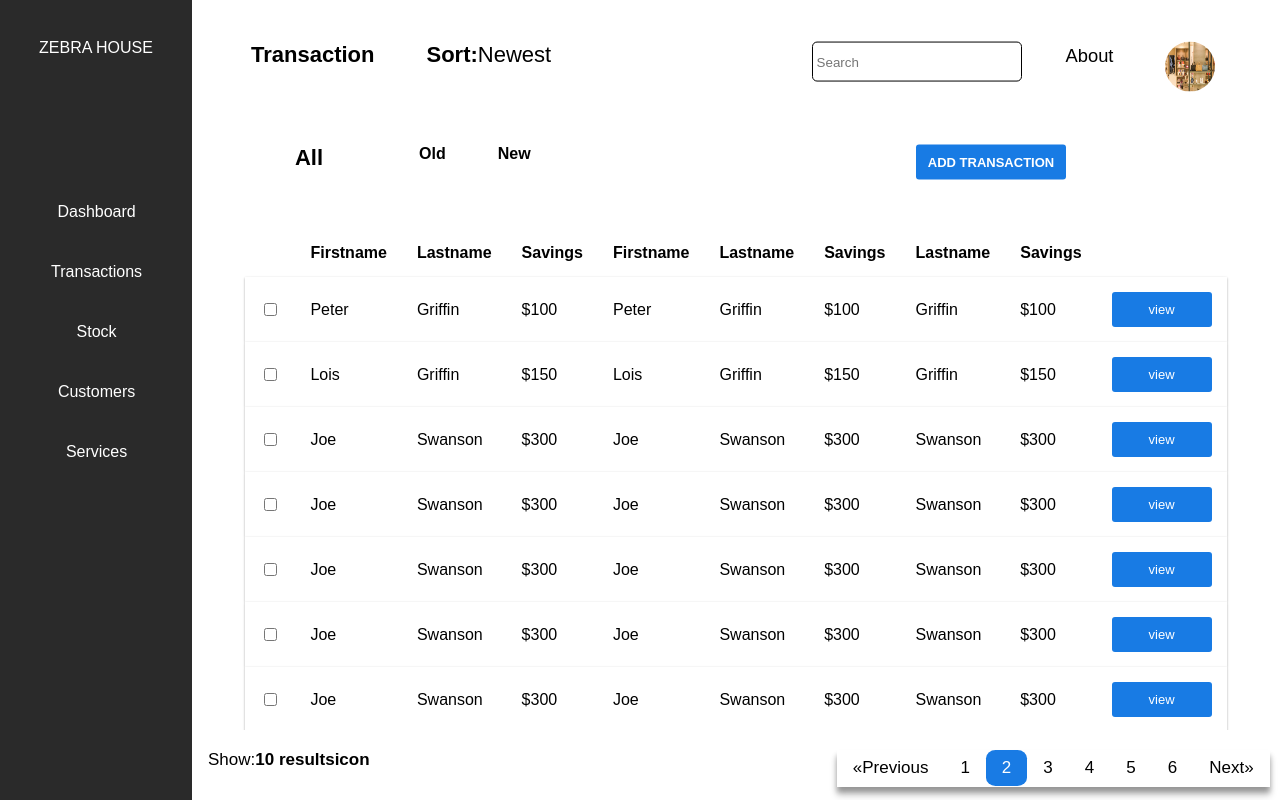
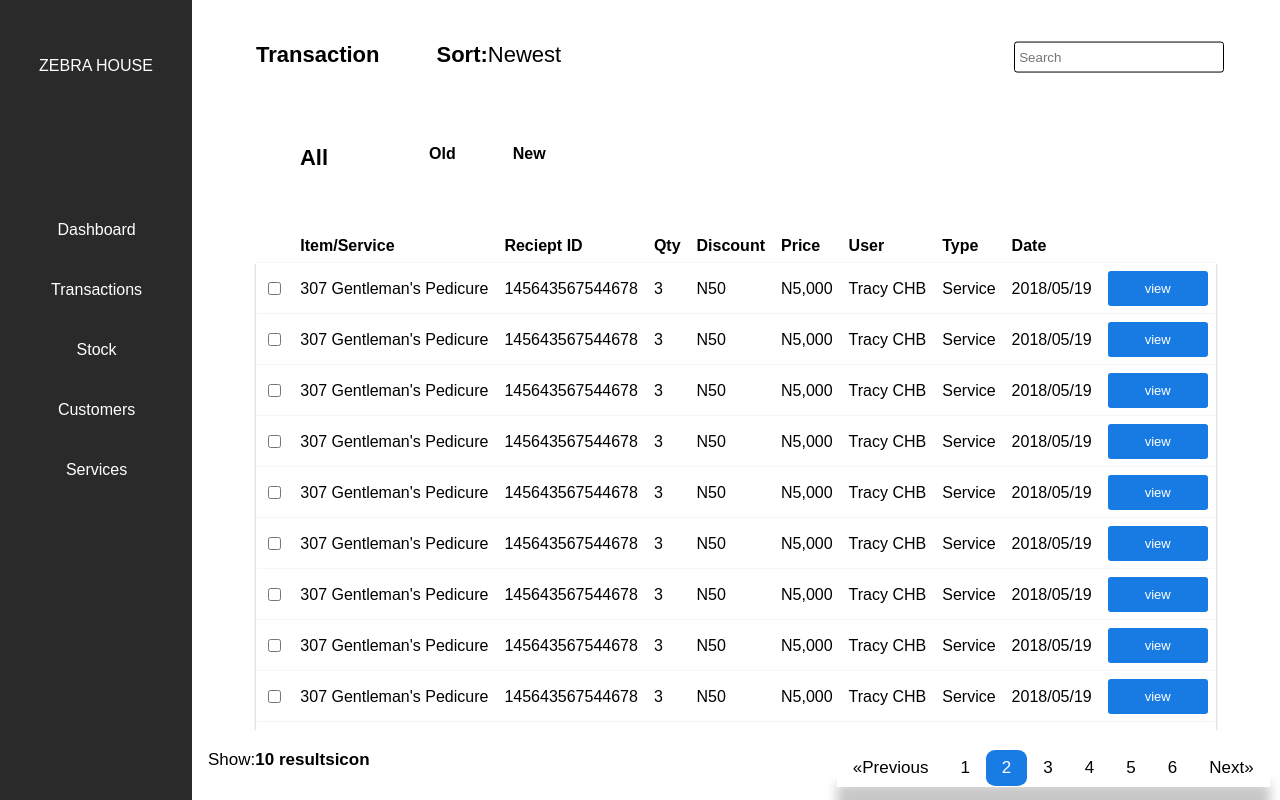
Before and after one commit to jeff-ofobrukweta/zebrahouse, a React (Create React App) app: page /transactions in a window 1280 px wide. Built offline with nearby package versions, Linux system fonts and the light colour scheme.

Commit message:
print action

```diff
--- a/src/App.css
+++ b/src/App.css
@@ -0,0 +1,2 @@
+/* https://www.youtube.com/watch?v=Kyx2PsuwomE */
+/* docker-learning */
--- a/src/Navbar/Navbar.css
+++ b/src/Navbar/Navbar.css
@@ -8,7 +8,7 @@ ul {
 
 li {
     float: left;
-    padding-left: 20px;
+    padding-left: 25px;
 }
 
 li a {
@@ -51,7 +51,7 @@ li a {
     transition: transform 0.75s, -webkit-transform 0.75s;
     max-width: 100%;
     min-height:100%;
-    height: 400px;
+    height: 397px;
     width: 800px;
     background-color: #fafafa;
     padding: 20px;
@@ -69,10 +69,10 @@ li a {
 
   /*search-bar*/
   .search-bar-top-right{
-    height: 30px;
+    height: 20px;
     width: 200px;
     outline: none;
-    border-radius: 5px;
+    border-radius: 3px;
     border: 1px solid #000;
     padding: 2%;
   }
@@ -123,7 +123,7 @@ li a {
     border-bottom: 2px solid #1a7be4;
     background: transparent;
     outline: none;
-    margin-bottom: 5%;
+    margin-bottom: 7%;
 }
 
 .select-selected:after {
@@ -152,15 +152,19 @@ li a {
     color: #fff;
     outline: none;
     border-radius: 3px;
+    position: relative;
+    left: 44%;
   }
-  .button-2{
+  /* .button-2{
     width: 35%;
     height: 40px;
     margin-left: 0px;
     font-size: 19px;
-    background: #ff0037;
+    background: #0258b6;
     color: #fff;
     border: 0;
     outline: none;
     border-radius: 3px;
-  }
+    position: relative;
+    left: 44%;
+  } */
--- a/src/Navbar/Navbar.js
+++ b/src/Navbar/Navbar.js
@@ -1,5 +1,6 @@
 import React, { Component } from 'react';
 import Profile from '../image/apparel-boutique-colors-135620.jpg';
+import Receipt from '../Receipt/Receipt';
 import './Navbar.css';
 
 class Navbar extends Component {
@@ -30,7 +31,7 @@ class Navbar extends Component {
       <ul className="first-navbar">
       <li><a class="active" href="#home"><b>Transaction</b></a></li>
       <li><a href="#news"><b>Sort:</b>Newest</a></li>
-      <li style={{marginLeft: '20%',position:'relative'}}><a href="#contact"><input type="text" placeholder="Search" className="search-bar-top-right"/></a></li>
+      <li style={{marginLeft: '18em',position:'relative'}}><a href="#contact"><input type="text" placeholder="Search" className="search-bar-top-right"/></a></li>
       <li><a href="#about"><small>About</small></a></li>
       <li><a href="#about"><img src={Profile} alt="profilepics" className="circle-icon" style={{borderRadius: '50%',background:"#eee",width:"50px",height:"50px"}}/></a></li>
     </ul>
@@ -38,7 +39,7 @@ class Navbar extends Component {
       <li><a class="active" href="#home"><div className="borderbottom" style={{fontSize:'22px'}}><b>All</b></div></a></li>
       <li><a href="#news"><b>Old</b></a></li>
       <li><a href="#about"><b>New</b></a></li>
-      <li  style={{marginLeft: '32%',position:'relative'}}><a href="#about"><input type="submit" onClick={this.handleAddtransaction}  value="ADD TRANSACTION" className="blue-submit" style={{
+      <li  style={{marginLeft: '36em',position:'relative'}}><a href="#about"><input type="submit" onClick={this.handleAddtransaction}  value="ADD TRANSACTION" className="blue-submit" style={{
         width: '150px',
         height: '35px',
         outline: 'none',
@@ -50,10 +51,11 @@ class Navbar extends Component {
         color: '#fff',
       }}/></a></li>
     </ul>
-    <div className={addTransactionarray} id={this.props.array}>
+    <Receipt/>
+    <div className={addTransactionarray}>
     <div class="split-modal-add left-modal-add">
           <form style={{margin:'0 10%'}}>
-          <div style={{margin:'5% 0',fontSize:' 20px',color:'#1a7be4'}}>Add New</div>
+          <div style={{margin:'5.15% 0',fontSize:' 20px',color:'#1a7be4'}}>Add New</div>
           <section>
             <small className="label">Type</small>
           </section>
@@ -63,11 +65,11 @@ class Navbar extends Component {
           </section>
           <input type="text" className="modal-input-select" style={{width: '331px'}}/>
           <section>
-            <small className="label">Type of Custormer</small>
+            <small className="label">Name of Custormer</small>
           </section>
           <input type="text" className="modal-input-select" style={{width: '331px'}}/>
           <section>
-           <small className="label">Ammount</small>
+           <small className="label">Amount</small>
           </section>
           <input type="text" className="modal-input-select" style={{width: '331px'}}/>
           </form>
@@ -75,23 +77,22 @@ class Navbar extends Component {
 
     <div class="split-modal-add right-modal-add">
     <span class="close-action">&times;</span>
-          <form style={{margin:'101px 10%'}}>
+          <form style={{margin: '4.73em 0em'}}>
           <section>
-            <small className="label">item/Service</small>
+            <small className="label">Quantity</small>
           </section>
           <input type="text" className="modal-input-select" style={{width: '331px'}}/>
           <section>
-            <small className="label">Type of Custormer</small>
+            <small className="label">Mode of Payment</small>
           </section>
           <input type="text" className="modal-input-select" style={{width: '331px'}}/>
           <section>
-          <small className="label">Ammount</small>
+          <small className="label">Card Code</small>
           </section>
           <input type="text" className="modal-input-select" style={{width: '331px'}}/>
            <section>
             <span>
             <input type="submit" className="button-1" value="Add"/>
-            <input type="submit" className="button-2" value="Cancel"/>
             </span>
           </section>
           </form>
--- a/src/Pagenation/Pagenation.css
+++ b/src/Pagenation/Pagenation.css
@@ -27,7 +27,7 @@
     background: #fff;
     width: 100%;
     height: 37px;
-    box-shadow: 0 5px 5px rgba(0,0,0,0.25), 0 8px 7px rgba(0,0,0,0.22);
+    box-shadow: 0 0px 0px rgba(0,0,0,0.25), 0 33px 12px rgba(0,0,0,0.22)
 
   }
 /* pagenation-start here */
--- /dev/null
+++ b/src/Receipt/Receipt.css
@@ -0,0 +1,55 @@
+.Receipt{
+    background:url('../image/apparel-boutique-colors-135620.jpg') ;
+    background-repeat: no-repeat;
+    background-size: cover;
+    min-height: 90%;
+    margin: -128px 22%;
+    width: 60%;
+    z-index: 99;
+    height: auto;
+    position: absolute;
+}
+.right-div{
+    background: #ffffff;
+    width: 60%;
+    height: auto;
+    margin: 3.2% 37%;
+}
+.middle-position-card{
+    padding: 10% 10%;
+    max-width: 90%;
+}
+.flex-container{
+    display: flex;
+    margin-top: 7%;
+}
+.print{
+    margin-left: 56%;
+}
+.table-content{
+    margin: 10px 0px;
+}
+.th-part{
+    width: 100%;
+}
+.td-part{
+    padding: 3px 8px;
+}
+.background-fade{
+    width:50%;
+    height: 50px;
+    background: red;
+}
+.receipt-parent-background{
+    background:rgba(0, 0, 0, .5);
+    position: absolute;
+    z-index: auto;
+    top: 0;
+    width: 100%;
+    height: 240em;
+}
+
+/* to display the modal and its effect */
+.receipt-wrapper{
+    display: none;
+}
--- /dev/null
+++ b/src/Receipt/Receipt.js
@@ -0,0 +1,87 @@
+import React, { Component } from 'react';
+import {Route,Switch} from 'react-router-dom';
+import Print from '../image/print.svg';
+import './Receipt.css';
+
+class Receipt extends Component {
+    constructor(){
+        super();
+
+        this.handleprint = this.handleprint.bind(this);
+      }
+
+      handleprint(){
+        window.print();
+      }
+
+  render() {
+    return (
+    <div className="receipt-wrapper" style={{zIndex:'999'}}>
+      <div className="Receipt">
+                <div className="right-div">
+                    <div className="middle-position-card">
+                        <div style={{borderBottom: '2px solid rgb(228, 228, 228)'}}>
+                            <div><b>Customer Receipt</b></div>
+                            <div className="flex-container">
+                                <small>Customer Receipt</small>
+                                <small className="print"><img src={Print} onClick={this.handleprint} alt="print"/></small>
+                            </div>
+                            <div className="table-content">
+                            <table style={{
+                                fontSize: '13px',
+                                margin: '-8% -3% -1% !important'
+                            }}>
+                                <tr>
+                                <th className="th-part"></th>
+                                <th className="th-part"></th>
+                                </tr>
+                                <tr>
+                                <td className="td-part">Receipt Id</td>
+                                <td className="td-part">145643567544678</td>
+                                </tr>
+                                <tr>
+                                <td className="td-part">Date</td>
+                                <td className="td-part">2018/05/19</td>
+                                </tr>
+                                <tr>
+                                <td className="td-part">Custormers Name</td>
+                                <td className="td-part">Ofobrukweta Oghenerukevwe jeff</td>
+                                </tr>
+                            </table>
+                            </div>
+                        </div>
+                        <div style={{borderBottom: '2px solid rgb(228, 228, 228)'}}>
+                        <div className="flex-container">
+                            <small>Customer Receipt</small>
+                            <small className="print">Print</small>
+                        </div>
+                        <div className="table-content">
+                        <table style={{fontSize: '13px',margin: '-3%',marginBottom:'-1%'}}>
+                            <tr>
+                            <th className="th-part"></th>
+                            <th className="th-part"></th>
+                            </tr>
+                            <tr>
+                            <td className="td-part">Item(s)/service</td>
+                            <td className="td-part"><small>307 Gentleman's Pedicure</small></td>
+                            </tr>
+                        </table>
+                        </div>
+                    </div>
+                    <div>
+                        <div className="flex-container">
+                            <small style={{width:'114%'}}>Total</small>
+                            <small className="print" style={{width: '12%'}}>$4000</small>
+                        </div>
+                    </div>
+                    </div>
+                </div>
+      </div>
+      <div className="receipt-parent-background">
+      </div>
+      </div>
+    );
+  }
+}
+
+export default Receipt;
--- a/src/Table/Table.css
+++ b/src/Table/Table.css
@@ -9,7 +9,7 @@ table {
 }
 
 th, td {
-    padding: 15px;
+    padding: 8px;
 }
 
 .card-table{
--- a/src/Table/Table.js
+++ b/src/Table/Table.js
@@ -10,34 +10,50 @@ class Table extends Component {
     }
     this.handleView = this.handleView.bind(this);
   }
-  handleView(event){
-    event.preventDefault();
-    this.setState(prevState1 => ({
-      addView: !prevState1.handleView
-    }));
+
+  componentWillUpdate(){
+    const modal = document.querySelector('.receipt-parent-background');
+
+      window.onclick=((event)=>{
+        if(this.state.addView === true){
+          console.log(">>>>",this.state.addView,event.target);
+
+          if(event.target === modal || event.target === document.querySelector('.Receipt')){
+               modal.style.display = 'none';
+               document.querySelector('.Receipt').style.display = "none";
+               this.setState({addView:false});
+          }
+
+        }
+
+     })
+  }
+
+  handleView=()=>{
+    if(this.state.addView===false){
+      console.log(this.state.addView)
+      document.querySelector('.receipt-wrapper').style.display = 'block';
+      this.setState({addView:true});
+    }
+
 }
   render() {
     const addviewionarray =[];
-    if(this.state.addView==true){
-      addviewionarray.push('modal-box-for-transaction');
-    }else
-    {
-      addviewionarray.push('modal-box-for-transaction-none');
-    }
+
     return (
       <div className="Table">
         <Navbar array={addviewionarray}/>
       <table>
       <tr>
         <th></th>
-        <th>Firstname</th>
-        <th>Lastname</th>
-        <th>Savings</th>
-        <th>Firstname</th>
-        <th>Lastname</th>
-        <th>Savings</th>
-        <th>Lastname</th>
-        <th>Savings</th>
+        <th>Item/Service</th>
+        <th>Reciept ID</th>
+        <th>Qty</th>
+        <th>Discount</th>
+        <th>Price</th>
+        <th>User</th>
+        <th>Type</th>
+        <th>Date</th>
         <th></th>
       </tr>
       <tr className="card-table">
@@ -47,14 +63,14 @@ class Table extends Component {
         <span class="checkmark"></span>
         </label>
         </td>
-        <td>Peter</td>
-        <td>Griffin</td>
-        <td>$100</td>
-        <td>Peter</td>
-        <td>Griffin</td>
-        <td>$100</td>
-        <td>Griffin</td>
-        <td>$100</td>
+        <td>307 Gentleman's Pedicure</td>
+        <td>145643567544678</td>
+        <td>3</td>
+        <td>N50</td>
+        <td>N5,000</td>
+        <td>Tracy CHB</td>
+        <td>Service</td>
+        <td>2018/05/19</td>
         <td><input type="submit" onClick={this.handleView} value="view" className="button-view-table"/></td>
       </tr>
       <tr className="card-table">
@@ -64,14 +80,14 @@ class Table extends Component {
         <span class="checkmark"></span>
         </label>
         </td>
-        <td>Lois</td>
-        <td>Griffin</td>
-        <td>$150</td>
-        <td>Lois</td>
-        <td>Griffin</td>
-        <td>$150</td>
-        <td>Griffin</td>
-        <td>$150</td>
+        <td>307 Gentleman's Pedicure</td>
+        <td>145643567544678</td>
+        <td>3</td>
+        <td>N50</td>
+        <td>N5,000</td>
+        <td>Tracy CHB</td>
+        <td>Service</td>
+        <td>2018/05/19</td>
         <td><input type="submit" value="view" className="button-view-table"/></td>
       </tr>
       <tr className="card-table">
@@ -81,14 +97,14 @@ class Table extends Component {
         <span class="checkmark"></span>
         </label>
         </td>
-        <td>Joe</td>
-        <td>Swanson</td>
-        <td>$300</td>
-        <td>Joe</td>
-        <td>Swanson</td>
-        <td>$300</td>
-        <td>Swanson</td>
-        <td>$300</td>
+        <td>307 Gentleman's Pedicure</td>
+        <td>145643567544678</td>
+        <td>3</td>
+        <td>N50</td>
+        <td>N5,000</td>
+        <td>Tracy CHB</td>
+        <td>Service</td>
+        <td>2018/05/19</td>
         <td><input type="submit" value="view" className="button-view-table"/></td>
       </tr>
       <tr className="card-table">
@@ -98,14 +114,14 @@ class Table extends Component {
         <span class="checkmark"></span>
         </label>
         </td>
-        <td>Joe</td>
-        <td>Swanson</td>
-        <td>$300</td>
-        <td>Joe</td>
-        <td>Swanson</td>
-        <td>$300</td>
-        <td>Swanson</td>
-        <td>$300</td>
+        <td>307 Gentleman's Pedicure</td>
+        <td>145643567544678</td>
+        <td>3</td>
+        <td>N50</td>
+        <td>N5,000</td>
+        <td>Tracy CHB</td>
+        <td>Service</td>
+        <td>2018/05/19</td>
         <td><input type="submit" value="view" className="button-view-table"/></td>
       </tr>
       <tr className="card-table">
@@ -115,14 +131,14 @@ class Table extends Component {
         <span class="checkmark"></span>
         </label>
         </td>
-        <td>Joe</td>
-        <td>Swanson</td>
-        <td>$300</td>
-        <td>Joe</td>
-        <td>Swanson</td>
-        <td>$300</td>
-        <td>Swanson</td>
-        <td>$300</td>
+        <td>307 Gentleman's Pedicure</td>
+        <td>145643567544678</td>
+        <td>3</td>
+        <td>N50</td>
+        <td>N5,000</td>
+        <td>Tracy CHB</td>
+        <td>Service</td>
+        <td>2018/05/19</td>
         <td><input type="submit" value="view" className="button-view-table"/></td>
       </tr>
       <tr className="card-table">
@@ -132,14 +148,14 @@ class Table extends Component {
         <span class="checkmark"></span>
         </label>
         </td>
-        <td>Joe</td>
-        <td>Swanson</td>
-        <td>$300</td>
-        <td>Joe</td>
-        <td>Swanson</td>
-        <td>$300</td>
-        <td>Swanson</td>
-        <td>$300</td>
+        <td>307 Gentleman's Pedicure</td>
+        <td>145643567544678</td>
+        <td>3</td>
+        <td>N50</td>
+        <td>N5,000</td>
+        <td>Tracy CHB</td>
+        <td>Service</td>
+        <td>2018/05/19</td>
         <td><input type="submit" value="view" className="button-view-table"/></td>
       </tr>
       <tr className="card-table">
@@ -149,14 +165,14 @@ class Table extends Component {
         <span class="checkmark"></span>
         </label>
         </td>
-        <td>Joe</td>
-        <td>Swanson</td>
-        <td>$300</td>
-        <td>Joe</td>
-        <td>Swanson</td>
-        <td>$300</td>
-        <td>Swanson</td>
-        <td>$300</td>
+        <td>307 Gentleman's Pedicure</td>
+        <td>145643567544678</td>
+        <td>3</td>
+        <td>N50</td>
+        <td>N5,000</td>
+        <td>Tracy CHB</td>
+        <td>Service</td>
+        <td>2018/05/19</td>
         <td><input type="submit" value="view" className="button-view-table"/></td>
       </tr>
       <tr className="card-table">
@@ -166,14 +182,14 @@ class Table extends Component {
         <span class="checkmark"></span>
         </label>
         </td>
-        <td>Joe</td>
-        <td>Swanson</td>
-        <td>$300</td>
-        <td>Joe</td>
-        <td>Swanson</td>
-        <td>$300</td>
-        <td>Swanson</td>
-        <td>$300</td>
+        <td>307 Gentleman's Pedicure</td>
+        <td>145643567544678</td>
+        <td>3</td>
+        <td>N50</td>
+        <td>N5,000</td>
+        <td>Tracy CHB</td>
+        <td>Service</td>
+        <td>2018/05/19</td>
         <td><input type="submit" value="view" className="button-view-table"/></td>
       </tr>
       <tr className="card-table">
@@ -183,14 +199,14 @@ class Table extends Component {
         <span class="checkmark"></span>
         </label>
         </td>
-        <td>Joe</td>
-        <td>Swanson</td>
-        <td>$300</td>
-        <td>Joe</td>
-        <td>Swanson</td>
-        <td>$300</td>
-        <td>Swanson</td>
-        <td>$300</td>
+        <td>307 Gentleman's Pedicure</td>
+        <td>145643567544678</td>
+        <td>3</td>
+        <td>N50</td>
+        <td>N5,000</td>
+        <td>Tracy CHB</td>
+        <td>Service</td>
+        <td>2018/05/19</td>
         <td><input type="submit" value="view" className="button-view-table"/></td>
       </tr>
       <tr className="card-table">
@@ -200,14 +216,14 @@ class Table extends Component {
         <span class="checkmark"></span>
         </label>
         </td>
-        <td>Joe</td>
-        <td>Swanson</td>
-        <td>$300</td>
-        <td>Joe</td>
-        <td>Swanson</td>
-        <td>$300</td>
-        <td>Swanson</td>
-        <td>$300</td>
+        <td>307 Gentleman's Pedicure</td>
+        <td>145643567544678</td>
+        <td>3</td>
+        <td>N50</td>
+        <td>N5,000</td>
+        <td>Tracy CHB</td>
+        <td>Service</td>
+        <td>2018/05/19</td>
         <td><input type="submit" value="view" className="button-view-table"/></td>
       </tr>
       <tr className="card-table">
@@ -217,14 +233,14 @@ class Table extends Component {
         <span class="checkmark"></span>
         </label>
         </td>
-        <td>Joe</td>
-        <td>Swanson</td>
-        <td>$300</td>
-        <td>Joe</td>
-        <td>Swanson</td>
-        <td>$300</td>
-        <td>Swanson</td>
-        <td>$300</td>
+        <td>307 Gentleman's Pedicure</td>
+        <td>145643567544678</td>
+        <td>3</td>
+        <td>N50</td>
+        <td>N5,000</td>
+        <td>Tracy CHB</td>
+        <td>Service</td>
+        <td>2018/05/19</td>
         <td><input type="submit" value="view" className="button-view-table"/></td>
       </tr>
       <tr className="card-table">
@@ -234,14 +250,14 @@ class Table extends Component {
         <span class="checkmark"></span>
         </label>
         </td>
-        <td>Joe</td>
-        <td>Swanson</td>
-        <td>$300</td>
-        <td>Joe</td>
-        <td>Swanson</td>
-        <td>$300</td>
-        <td>Swanson</td>
-        <td>$300</td>
+        <td>307 Gentleman's Pedicure</td>
+        <td>145643567544678</td>
+        <td>3</td>
+        <td>N50</td>
+        <td>N5,000</td>
+        <td>Tracy CHB</td>
+        <td>Service</td>
+        <td>2018/05/19</td>
         <td><input type="submit" value="view" className="button-view-table"/></td>
       </tr>
       <tr className="card-table">
@@ -251,14 +267,14 @@ class Table extends Component {
         <span class="checkmark"></span>
         </label>
         </td>
-        <td>Cleveland</td>
-        <td>Brown</td>
-        <td>$250</td>
-        <td>Cleveland</td>
-        <td>Brown</td>
-        <td>$250</td>
-        <td>Brown</td>
-        <td>$250</td>
+        <td>307 Gentleman's Pedicure</td>
+        <td>145643567544678</td>
+        <td>3</td>
+        <td>N50</td>
+        <td>N5,000</td>
+        <td>Tracy CHB</td>
+        <td>Service</td>
+        <td>2018/05/19</td>
         <td><input type="submit" value="view" className="button-view-table"/></td>
       </tr>
     </table>
--- a/src/Transaction/Transactions.css
+++ b/src/Transaction/Transactions.css
@@ -4,7 +4,7 @@
     position: fixed;
     z-index: 1;
     top: 0;
-    overflow-x: hidden;
+    overflow-y: auto;
     padding-top: 20px;
   }
 
@@ -22,6 +22,7 @@
     width: 85%;
     height:800px;
     height:fill-available;
+    height: stretch;
     /* filter: blur(1.8px); */
   }
 
@@ -63,7 +64,7 @@
   .parent-sidebar-container{
       display: flex;
       flex-direction: column;
-      margin: 10% 13%;
+      margin: 2.3em 13%;
   }
   .sidebar-container-item-1 a,
   .sidebar-container-item-2 a,
--- a/src/Transaction/Transactions.js
+++ b/src/Transaction/Transactions.js
@@ -5,6 +5,9 @@ import Pagenation from '../Pagenation/Pagenation';
 import './Transactions.css';
 
 class App extends Component {
+  componentDidMount(){
+    console.log(window);
+  }
   render() {
     return (
       <div className="Transactions">
--- a/src/signup/signup.css
+++ b/src/signup/signup.css
@@ -81,7 +81,7 @@ body {
 
 /* buttons style */
 .signin{
-    height: 30px;
+    height: 35px;
     margin: 5% 0px;
     outline: 0;
     color: #fff;
```
Also changed, not shown: src/signup/signup.js (+11 -1 lines), src/image/print.svg (added).
